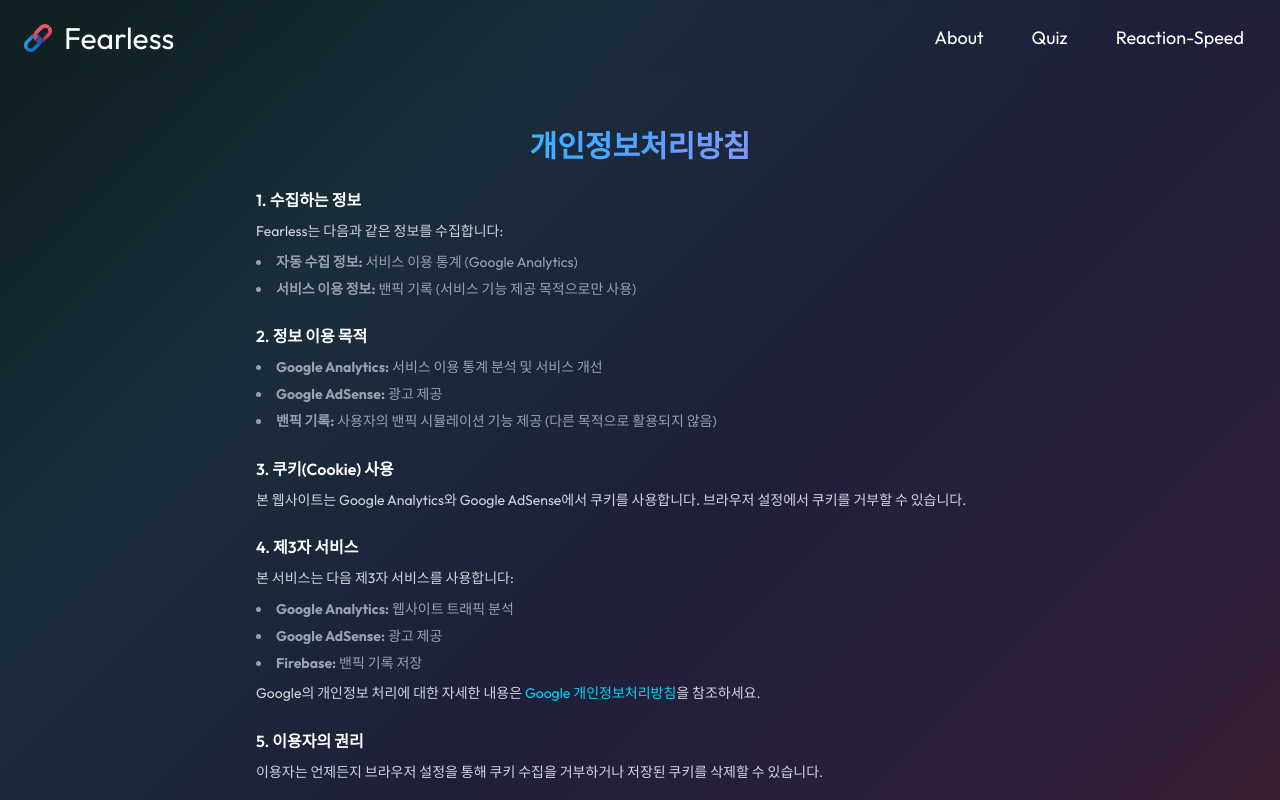
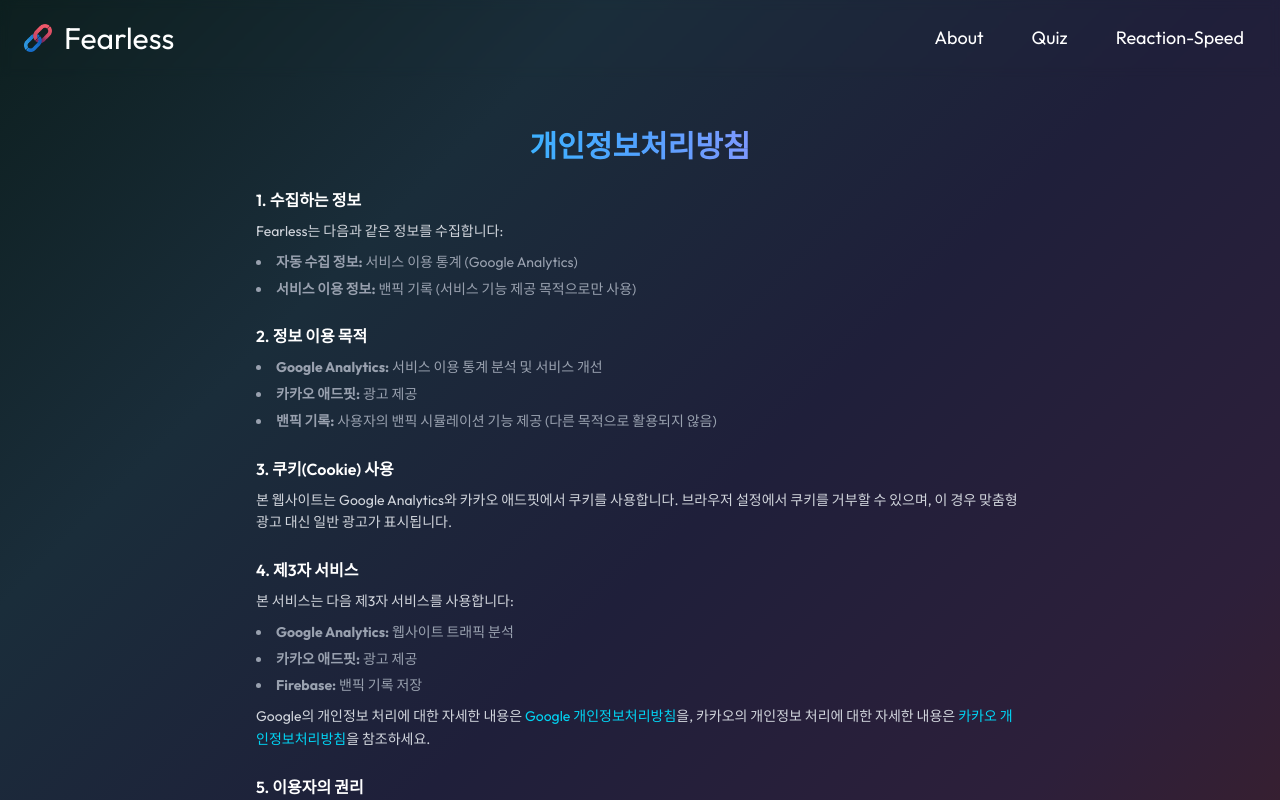
Before and after one commit to Fearless-Lab/fearless-lab.github.io, a React (Vite) app: page /privacy in a window 1280 px wide. Shown: the top 800 px of the page. Built offline with nearby package versions, Linux system fonts and the light colour scheme; no server answers.

Commit message:
docs: replace Google AdSense with Kakao AdFit in legal pages

```diff
--- a/src/pages/Privacy.tsx
+++ b/src/pages/Privacy.tsx
@@ -6,7 +6,7 @@ const Privacy = () => {
       <title>개인정보처리방침 | Fearless</title>
       <meta
         name="description"
-        content="Fearless 개인정보처리방침. Google Analytics, Google AdSense 사용 및 쿠키 정책에 대해 안내합니다."
+        content="Fearless 개인정보처리방침. Google Analytics, 카카오 애드핏 사용 및 쿠키 정책에 대해 안내합니다."
       />
       <link rel="canonical" href="https://fearless-lab.github.io/privacy" />
 
@@ -55,7 +55,7 @@ const Privacy = () => {
                   서비스 개선
                 </li>
                 <li>
-                  <strong>Google AdSense:</strong> 광고 제공
+                  <strong>카카오 애드핏:</strong> 광고 제공
                 </li>
                 <li>
                   <strong>밴픽 기록:</strong> 사용자의 밴픽 시뮬레이션 기능 제공
@@ -69,8 +69,9 @@ const Privacy = () => {
                 3. 쿠키(Cookie) 사용
               </h2>
               <p>
-                본 웹사이트는 Google Analytics와 Google AdSense에서 쿠키를
-                사용합니다. 브라우저 설정에서 쿠키를 거부할 수 있습니다.
+                본 웹사이트는 Google Analytics와 카카오 애드핏에서 쿠키를
+                사용합니다. 브라우저 설정에서 쿠키를 거부할 수 있으며, 이 경우
+                맞춤형 광고 대신 일반 광고가 표시됩니다.
               </p>
             </section>
 
@@ -84,7 +85,7 @@ const Privacy = () => {
                   <strong>Google Analytics:</strong> 웹사이트 트래픽 분석
                 </li>
                 <li>
-                  <strong>Google AdSense:</strong> 광고 제공
+                  <strong>카카오 애드핏:</strong> 광고 제공
                 </li>
                 <li>
                   <strong>Firebase:</strong> 밴픽 기록 저장
@@ -99,6 +100,15 @@ const Privacy = () => {
                   className="text-cyan-400 hover:underline"
                 >
                   Google 개인정보처리방침
+                </a>
+                을, 카카오의 개인정보 처리에 대한 자세한 내용은{" "}
+                <a
+                  href="https://www.kakao.com/policy/privacy"
+                  target="_blank"
+                  rel="noopener noreferrer"
+                  className="text-cyan-400 hover:underline"
+                >
+                  카카오 개인정보처리방침
                 </a>
                 을 참조하세요.
               </p>
--- a/src/pages/Terms.tsx
+++ b/src/pages/Terms.tsx
@@ -111,7 +111,7 @@ const Terms = () => {
                 제7조 (광고)
               </h2>
               <p>
-                본 서비스는 Google AdSense를 통해 광고를 게재할 수 있습니다.
+                본 서비스는 카카오 애드핏을 통해 광고를 게재할 수 있습니다.
                 광고와 관련된 개인정보 처리는 개인정보처리방침을 참조하세요.
               </p>
             </section>
```
